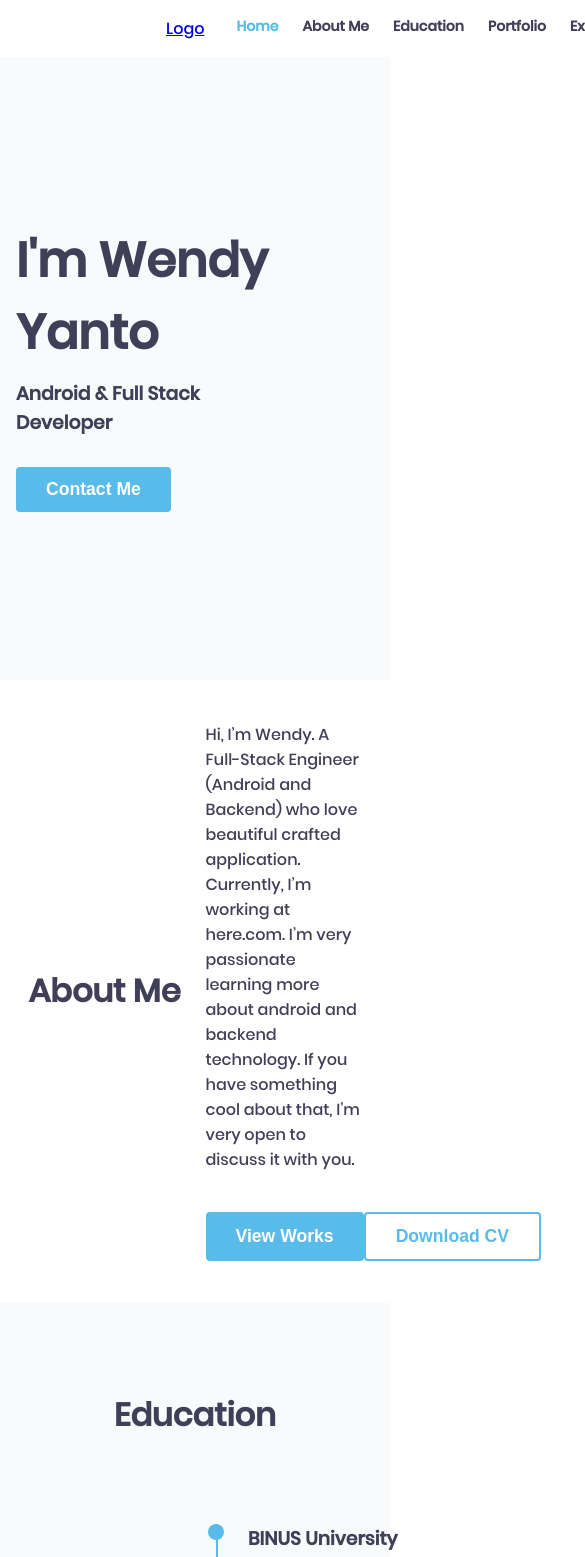
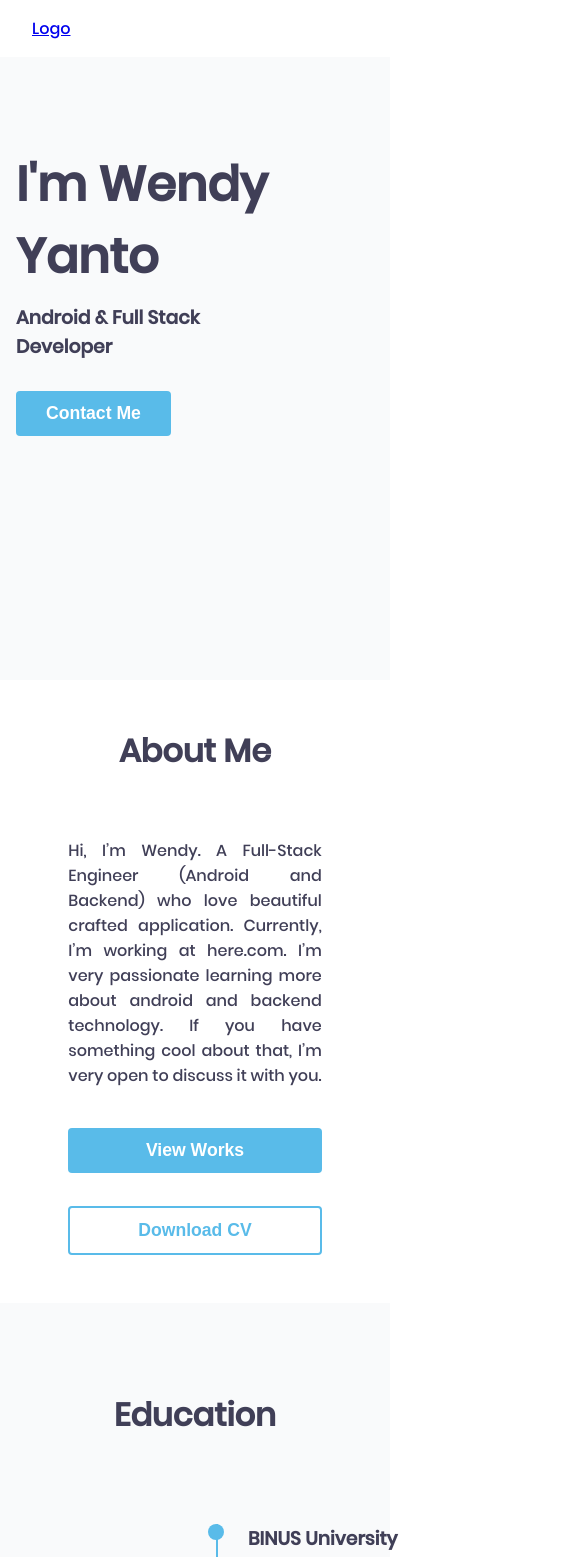
Before and after one commit to WendyYanto/react-personal-website, a React (Create React App) app: page / in a window 390 px wide. Shown: the top 1557 px of the page, 585 px wide, since content can reach past the window. Built offline with nearby package versions, Linux system fonts and the light colour scheme.

Commit message:
[feature] setup responsive section

```diff
--- a/src/components/about-me/index.scss
+++ b/src/components/about-me/index.scss
@@ -1,15 +1,25 @@
 @import 'assets/scss/_variables.scss';
+@import 'assets/scss/_responsive.scss';
 
 .about-me {
   min-height: 70vh;
   display: flex;
   justify-content: space-around;
   align-items: center;
-
+  @include mobile {
+    flex-direction: column;
+  }
   &__description {
     flex-wrap: wrap;
     max-width: 40vw;
     text-align: left;
+    @include tablet {
+      max-width: 50vw;
+      text-align: justify;
+    }
+    @include mobile {
+      max-width: 65vw;
+    }
     p {
       word-wrap: break-word;
     }
@@ -18,6 +28,11 @@
       display: flex;
       justify-content: space-between;
       max-width: 350px;
+      @include mobile {
+        flex-direction: column;
+        min-height: 15vh;
+        max-width: 100%;
+      }
     }
   }
 }
--- a/src/components/home/index.scss
+++ b/src/components/home/index.scss
@@ -1,4 +1,5 @@
 @import 'assets/scss/_variables';
+@import 'assets/scss/_responsive';
 
 h1, h3 {
   margin: 0;
@@ -10,6 +11,9 @@ h1, h3 {
   display: flex;
   align-items: center;
   justify-content: space-around;
+  @include mobile {
+    flex-direction: column;
+  }
   .description {
     text-align: left;
     h1 {
--- a/src/components/navbar/index.scss
+++ b/src/components/navbar/index.scss
@@ -1,7 +1,12 @@
+@import 'assets/scss/_responsive.scss';
+
 .navbar {
   display: flex;
   justify-content: space-between;
   padding: 0 150px;
+  @include tablet {
+    padding: 0 16px;
+  }
   &__title {
     padding: 16px;
   }
@@ -12,5 +17,8 @@
     min-width: 550px;
     padding: 16px;
     margin: 0;
+    @include tablet {
+      display: none;
+    }
   }
 }
```
